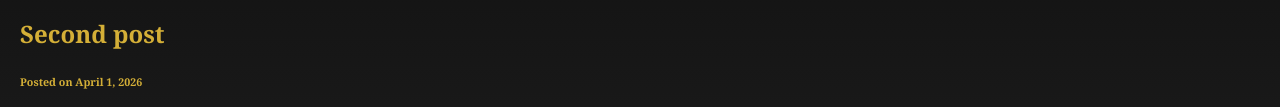
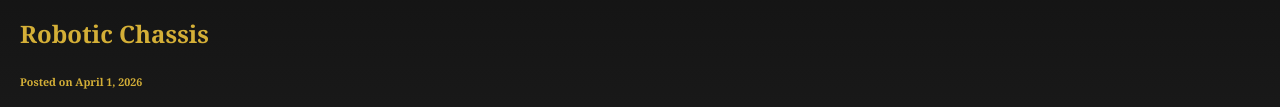
Before and after one commit to PxDTech/PxDTech.github.io, a plain HTML site: page index.html in a window 1280 px wide. Shown: the part 305-412 px from the top of the page. Drawn offline with Linux system fonts and the light colour scheme.

Commit message:
Update post title to 'Robotic Chassis'

```diff
--- a/index.html
+++ b/index.html
@@ -39,7 +39,7 @@
 
         </ul>
 
-		<h2 id=third-post>Second post</h2>
+		<h2 id=third-post>Robotic Chassis</h2>
         <h6>Posted on April 1, 2026</h6>
 
         <p>5:21 - Wednesday - Mansfield NJ
```
